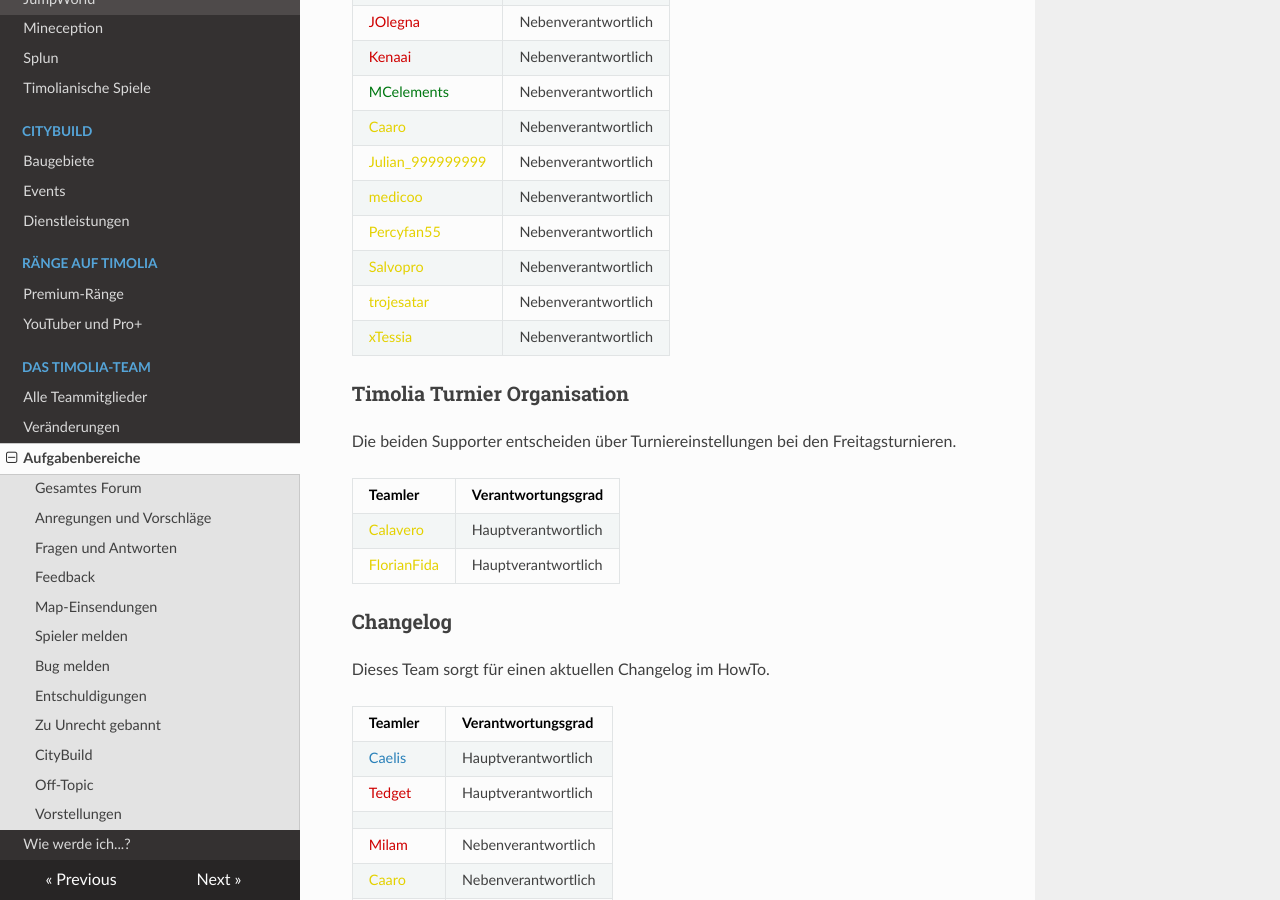
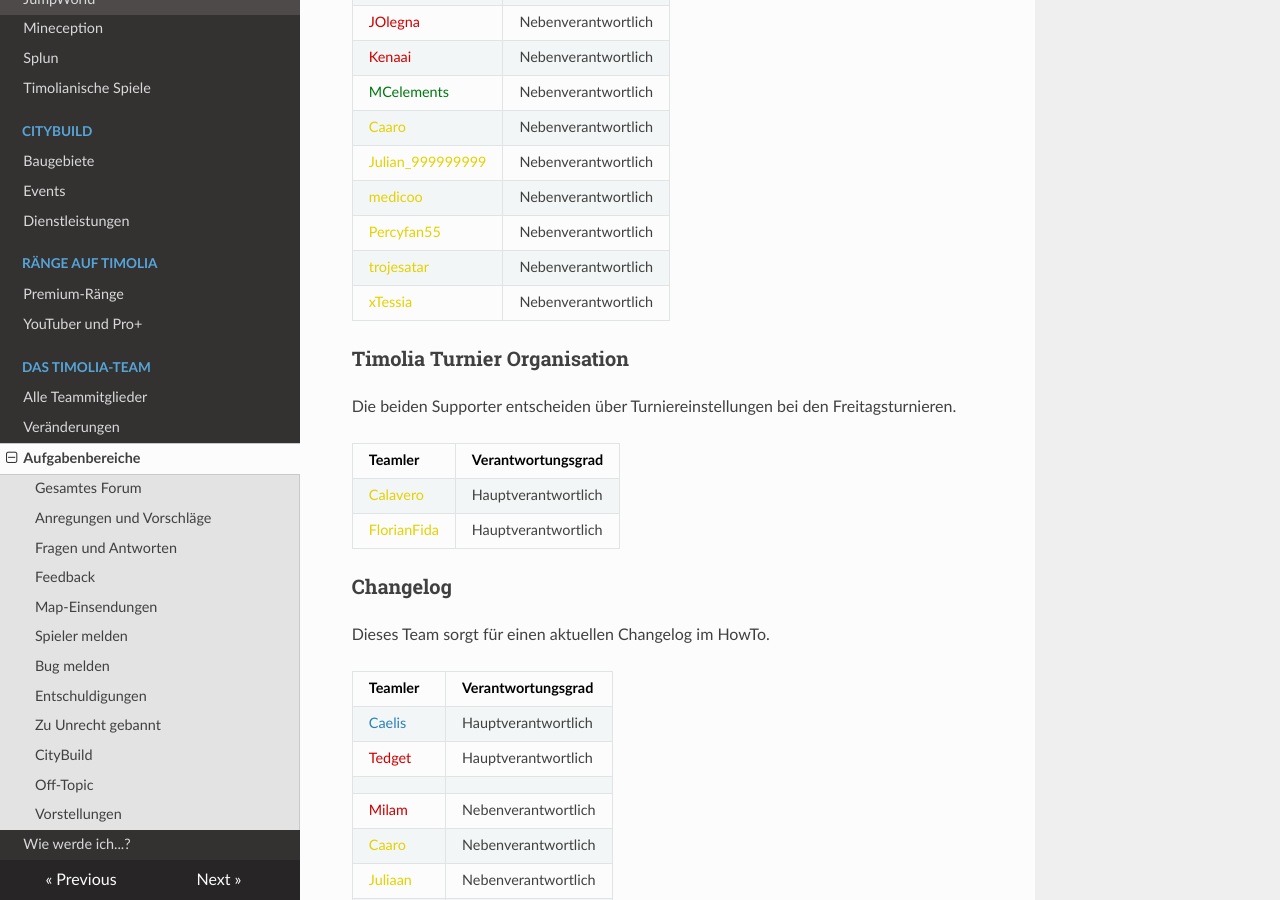
Before and after one commit to TimoliaDE/HowTo, an MkDocs documentation site: the page built from docs/team/responsibilities.md, in a window 1280 px wide and 900 px high, scrolled down 5451 px. Built offline with MkDocs 1.6.1, drawn with Linux system fonts in a browser that asks for light colours; nearby versions of some CDN libraries; old or Windows-style settings are respelled for this version of MkDocs.

Commit message:
Update responsibilities.md

```diff
--- a/docs/team/responsibilities.md
+++ b/docs/team/responsibilities.md
@@ -184,7 +184,6 @@ Der Teamspeak von Timolia ist unter ts.timolia.de zu erreichen. Er wird betreut
 |<span style="color:#E4D100">Julian_999999999</span> | Nebenverantwortlich |
 |<span style="color:#E4D100">medicoo</span> | Nebenverantwortlich |
 |<span style="color:#E4D100">Percyfan55</span> | Nebenverantwortlich |
-|<span style="color:#E4D100">Salvopro</span> | Nebenverantwortlich |
 |<span style="color:#E4D100">trojesatar</span> | Nebenverantwortlich |
 |<span style="color:#E4D100">xTessia</span> | Nebenverantwortlich |
 
```
